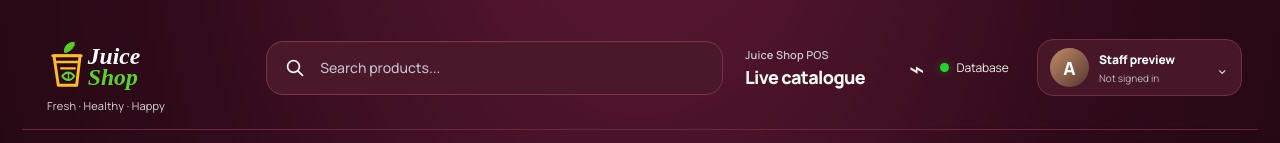
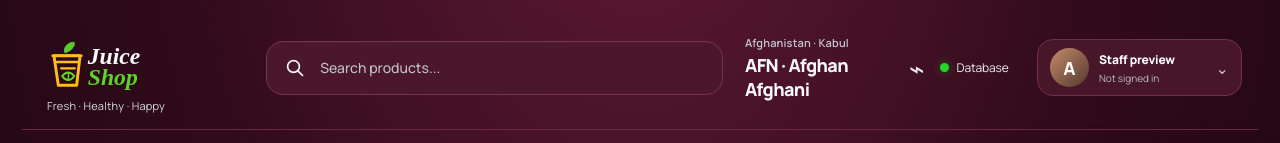
Before and after one commit to hasibhasib12/Juice-shop-, a Next.js app: page / in a window 1280 px wide. Shown: the top 143 px of the page. Built offline with nearby package versions, Linux system fonts and the light colour scheme; no server answers; the database is empty.

Commit message:
Show Afghanistan and AFN store defaults in POS header

```diff
--- a/app/page.tsx
+++ b/app/page.tsx
@@ -138,7 +138,7 @@ export default function Home() {
           <svg viewBox="0 0 24 24"><circle cx="10.8" cy="10.8" r="6.7"/><path d="m16 16 5 5"/></svg>
           <input value={search} onChange={(event) => setSearch(event.target.value)} placeholder="Search products..." />
         </label>
-        <div className="header-date"><span>Juice Shop POS</span><strong>Live catalogue</strong></div>
+        <div className="header-date"><span>Afghanistan · Kabul</span><strong>AFN · Afghan Afghani</strong></div>
         <div className="online-state"><span className="wifi">⌁</span><i/>Database</div>
         <button className="cashier"><span className="cashier-photo">A</span><span><b>Staff preview</b><small>Not signed in</small></span><span className="chevron">⌄</span></button>
       </header>
```
